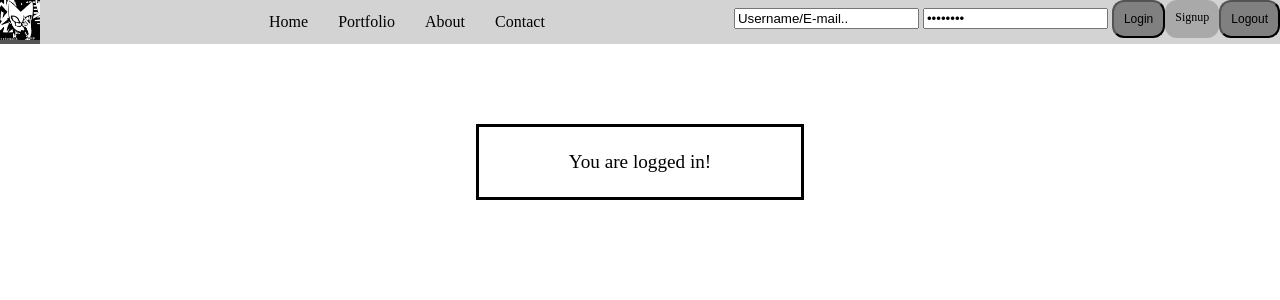
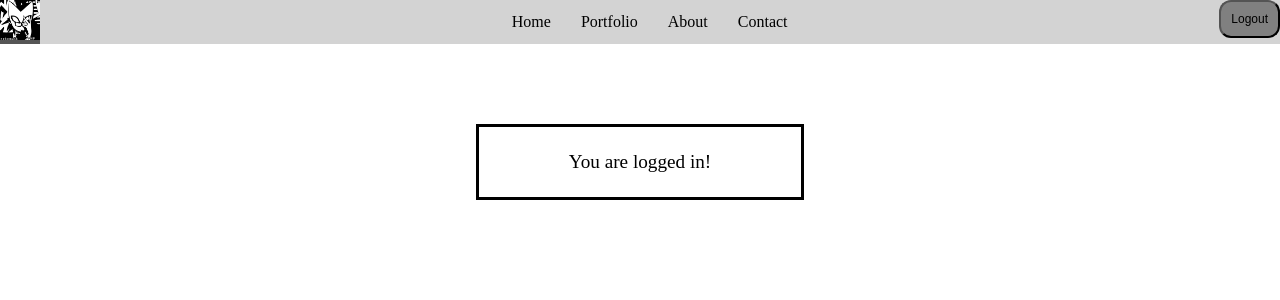
Before and after one commit to nekomask/phpLogin, a PHP site: page /index.php in a window 1280 px wide. Shown: the top 300 px of the page. Run offline with PHP 8.4, Linux system fonts and the light colour scheme; the visitor is signed in with stand-in values (Sample User, id 1).

Commit message:
changed header so logout button only shows when user is logged in and signup form only shows when user is logged out

```diff
--- a/header.php
+++ b/header.php
@@ -25,16 +25,24 @@ session_start()
         <li><a href="#">Contact</a></li>
     </ul>
 <div class="header-login">
-<form action="includes/login.inc.php" method="post">
-    <input type="text" name="mailuid" value="Username/E-mail..">
-    <input type="password" name="pwd" value="Password">
-<button type="Submit" name="login-submit">Login</button>
-</form>
-<a class="signup" href="signup.php">Signup</a>
-<form action="includes/logout.inc.php" method="post">
+    <?php
+       if (isset($_SESSION['userId'])) {
+        echo '<form action="includes/logout.inc.php" method="post">
 
-<button type="Submit" name="logout-submit">Logout</button>
-</form>
+        <button type="Submit" name="logout-submit">Logout</button>
+        </form>';
+    }else{
+        echo '<form action="includes/login.inc.php" method="post">
+        <input type="text" name="mailuid" value="Username/E-mail..">
+        <input type="password" name="pwd" value="Password">
+    <button type="Submit" name="login-submit">Login</button>
+    </form>
+    <a class="signup" href="signup.php">Signup</a>';
+
+    }
+    ?>
+
+
 </div>
 </nav>
 </header>
```
